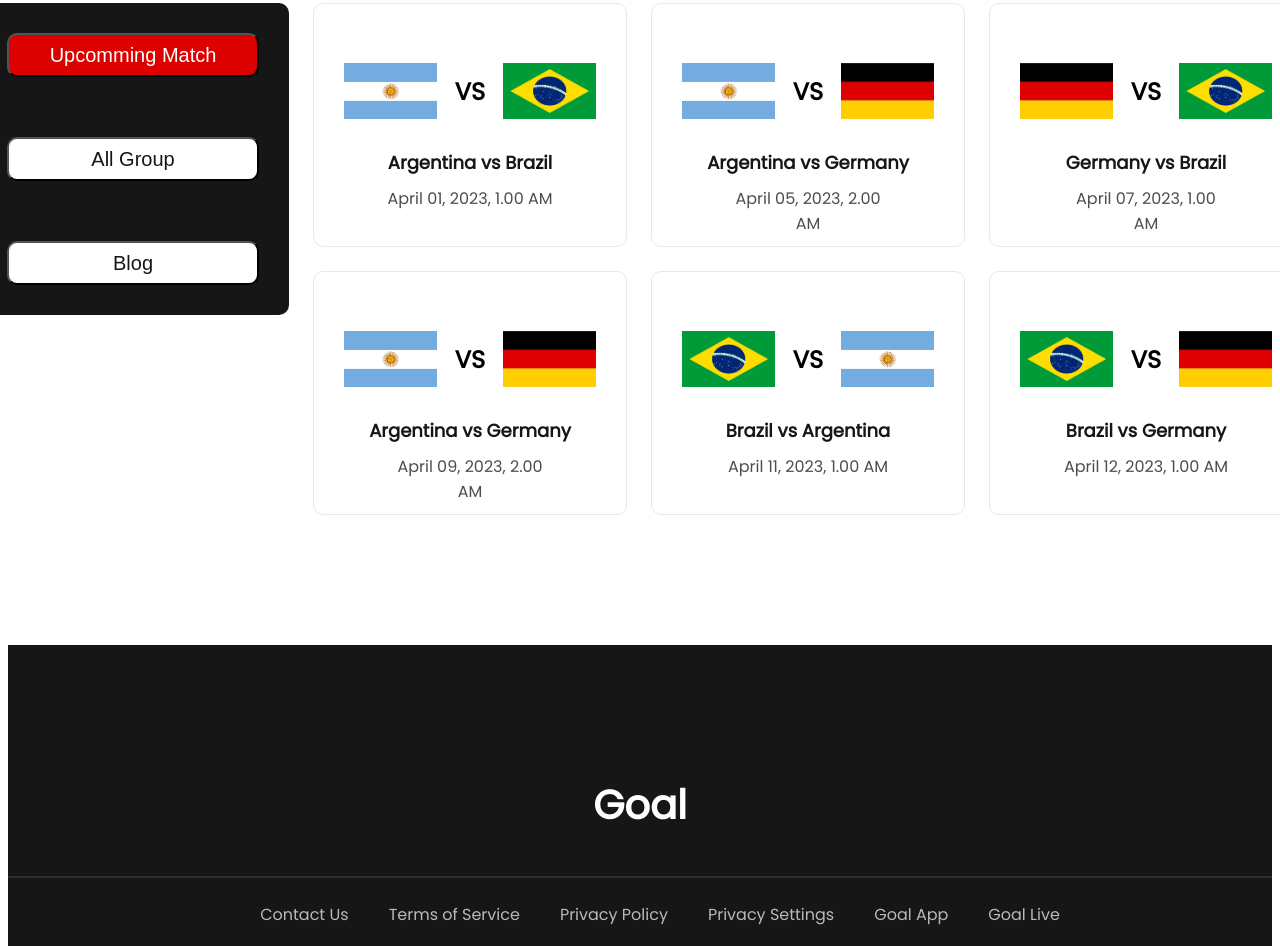
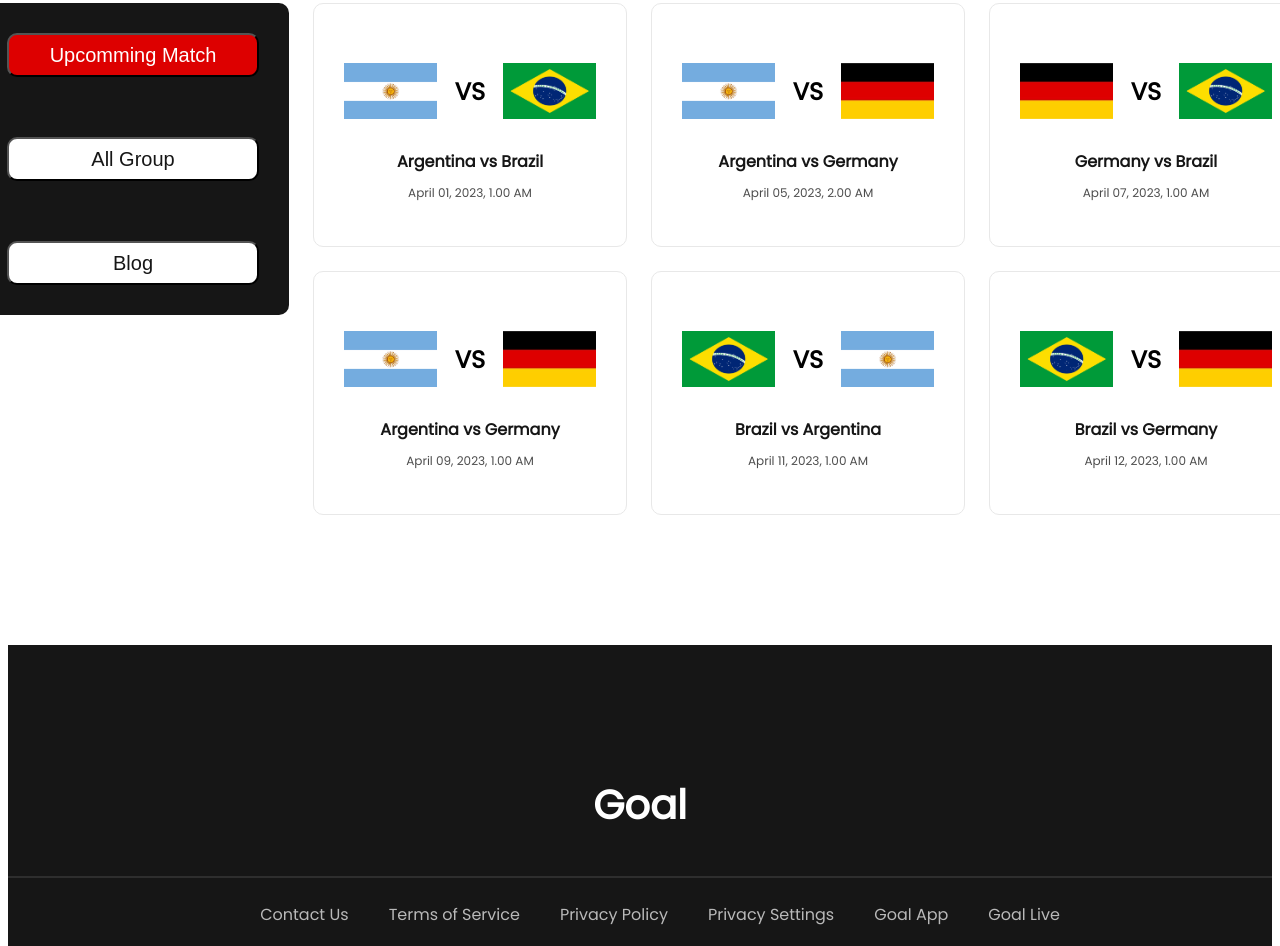
Before and after one commit to khorshed-alam-kbd/world-cup-site, a plain HTML site: page world-cup-upcomming-match.html in a window 1280 px wide. Shown: the part 831-1777 px from the top of the page. Drawn offline with Linux system fonts and the light colour scheme.

Commit message:
World Cup Site

```diff
--- a/style.css
+++ b/style.css
@@ -241,7 +241,7 @@ upcomming match schedule styles- website 2
 .upm-team-info h4 {
     margin: 20px 50px 10px 50px;
     font-weight: 600;
-    font-size: 18px;
+    font-size: 16px;
     text-align: center;
     color: #161616;
 }
@@ -249,7 +249,7 @@ upcomming match schedule styles- website 2
 .upm-team-info h5 {
     margin: 0px 73px 52px 73px;
     font-weight: 400;
-    font-size: 16px;
+    font-size: 12px;
     text-align: center;
     color: #4D4D4D;
 
--- a/world-cup-upcomming-match.html
+++ b/world-cup-upcomming-match.html
@@ -79,7 +79,7 @@
                     </div>
                     <div class="upm-team-info">
                         <h4>Argentina vs Germany</h4>
-                        <h5>April 09, 2023, 2.00 AM</h5>
+                        <h5>April 09, 2023, 1.00 AM</h5>
                     </div>
                 </div>
                 <div class="upm-team-details">
```
